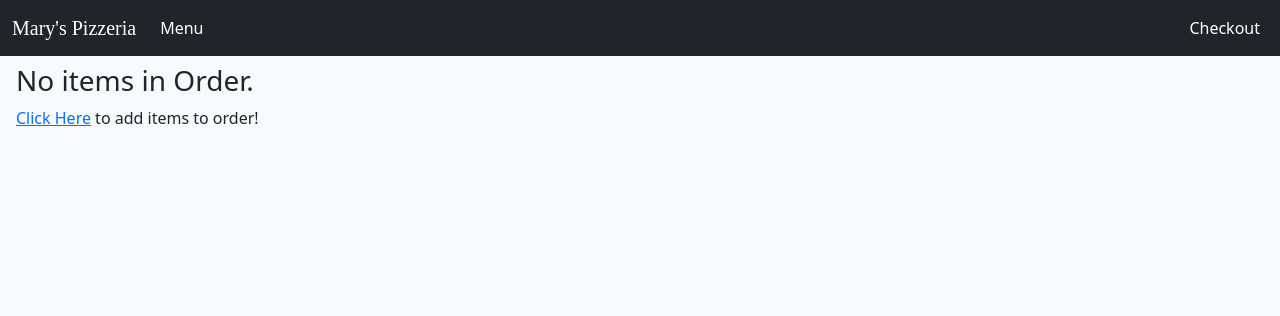
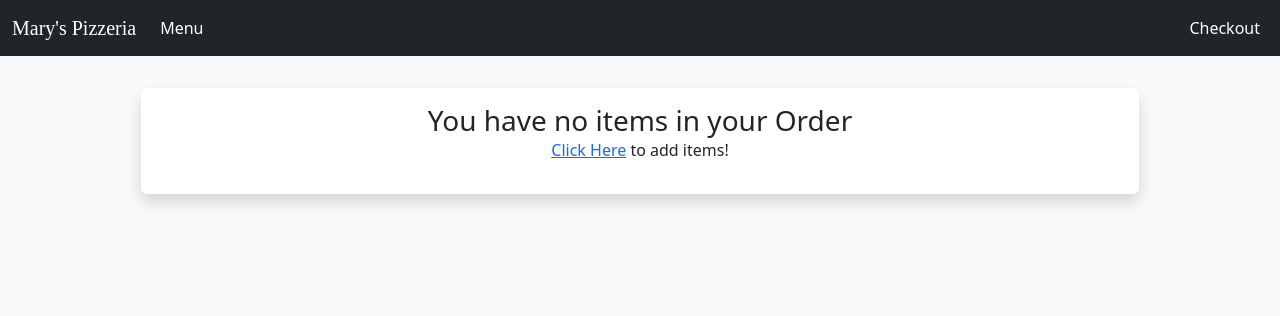
Before and after one commit to manriquezmanny/marys-pizzeria, a Flask app: page /checkout in a window 1280 px wide. Shown: the top 316 px of the page. Run offline with Flask 2, Linux system fonts and the light colour scheme.

Commit message:
Finished Final Project

```diff
--- a/app.py
+++ b/app.py
@@ -7,34 +7,37 @@ import os
 app = Flask(__name__)
 app.config['SECRET_KEY'] = os.getenv("SECRET_KEY")
 
+# Making a few Global variables I will use to keep track of the user's Order.
+ORDER = []
+total_price = 0.0
+item_number = 1
 
-# Creating Global variables to keep track of order items, prices and to give each item in order an item_number.
+# Creating the Menu for Mary's pizzeria as a dictionary. Will use to dynamically update menu template using jinja.
 MENU = {"pepperonicheese": {"price":8.00, "text": "Pepperoni Pizza $8.00", "description": "Mary's take at the staple pepperoni and pizza favorite! Experience this perfectly seasoned masterpiece for yourself!"},
         "breakfastpizza": {"price":7.50, "text": "Breakfast Pizza $7.50", "description": "It's always breakfast time when you're hungry! Try out this delicious breakfast pizza with hardboiled egg slices as a topping!"},
         "vegetarianpizza": {"price":9.00, "text": "Vegetarian Pizza $9.00", "description": "No menu would be complete without a delicious vegetarian meal! Try this carefully crafted recepie today!"},
         "combopizza": {"price":8.50, "text": "Combo Veggie Pizza $8.50", "description": "Need a little bit of everything? This combo pizza will surely satisfy any and all cravings! No meat and no compromises!"}
 }
 
-ORDER = []
-total_price = 0.0
-item_number = 1
-
 
 # Making a function I will use to remove items from order!
 def remove(item_id):
+    """Removes an item from the user's order and updates the total price!"""
     global total_price
     order_copy = copy.copy(ORDER)
     for i in range(len(order_copy)):
         if order_copy[i][3] == item_id:
-            total_price -= float(ORDER[i][2])
+            total_price -= float(ORDER[i][2][1:])
             ORDER.remove(ORDER[i])
 
 
+#Creating home page "index" route.
 @app.route("/")
 def index():
     return render_template("index.html")
 
 
+#Creating menu page route.
 @app.route("/menu", methods=["GET", "POST"])
 def menu():
     if request.method == "GET":
@@ -52,6 +55,7 @@ def menu():
         return redirect(url_for("menu"))
 
 
+#Creating checkout page route.
 @app.route("/checkout", methods=["GET", "POST"])
 def checkout():
     global total_price
@@ -62,21 +66,21 @@ def checkout():
                 item[2] = float(item[2]) + 2.00
                 item[1] = item[1].title()
                 total_price += item[2]
-                item[2] = str(item[2])
+                item[2] = "$"+str(item[2])+"0"
                 item.append(item_number)
                 item_number += 1
             elif item[1] == "large":
                 item[2] = float(item[2]) + 4.00
                 item[1] = item[1].title()
                 total_price += item[2]
-                item[2] = str(item[2])
+                item[2] = "$"+str(item[2])+"0"
                 item.append(item_number)
                 item_number += 1
             elif item[1] == "small":
                 item[1] = item[1].title()
                 item[2] = float(item[2])
                 total_price += float(item[2])
-                item[2] = str(item[2])
+                item[2] = "$"+str(item[2])+"0"
                 item.append(item_number)
                 item_number += 1
         return render_template("checkout.html", ORDER=ORDER, MENU=MENU, TOTAL="$"+str(total_price)+"0")
@@ -86,3 +90,11 @@ def checkout():
         remove(item_id)
         print(ORDER)
         return redirect(url_for("checkout"))
+
+
+#Creating order page route for when order is placed.
+@app.route("/order")
+def order():
+    global ORDER
+    ORDER = []
+    return render_template("order.html")
--- a/static/css/style.css
+++ b/static/css/style.css
@@ -38,6 +38,13 @@ h1{
     float: left;
     width: 33.33333%;
     text-align:right;
+}
+
+#your-order{
+    text-align:center;
+    max-width:80%;
+    margin:auto;
+    resize:both;
 }
 
 .itemimage{
--- a/templates/checkout.html
+++ b/templates/checkout.html
@@ -2,29 +2,33 @@
 
 {% block content %}
     {% if ORDER == [] %}
-        <div class="order_contents">
-            <h3>No items in Order.</h3>
-            <p><a href="{{url_for('menu')}}">Click Here</a> to add items to order!</p>
+    <br/>
+        <div class="shadow p-3 mb-5 bg-body rounded" id="your-order">
+            <h3 id="your-order" style="text-align:center;">You have no items in your Order</h3>
+            <p style="text-align:center;"><a href="{{url_for('menu')}}">Click Here</a> to add items!</p>
         </div>
     {% else %}
-        <div class="order_contents">
-            <table>
+        <br/>
+        <h1 style="text-align:center; font-family:Brush Script MT;">Your Order:</h1>
+        <div id="your-order" class="shadow p-3 mb-5 bg-body rounded">
+            <table class="table">
                 <thead>
                     <tr>
-                        <td>Size</td>
-                        <td>Item</td>
-                        <td>Price</td>
+                        <td scope="col">Size</td>
+                        <td scope="col">Item</td>
+                        <td scope="col">Price</td>
+                        <td scope="col"></td>
                     </tr>
                 </thead>
                 <tbody>
                     <form method="POST" action="{{ url_for('checkout') }}">
                     {% for item in ORDER %}
                     <tr>
-                        <td>{{ item[1] }}</td>
+                        <td scope="row">{{ item[1] }}</td>
                         <td>{{ MENU[item[0]]["text"][:-6] }}</td>
                         <td>{{ item[2] }}</td>
                         <td>
-                            <button name="item_id" type="submit" value="{{ item[3] }}" class="btn btn-secondary" id="remove-button">Remove Item</button>
+                            <button name="item_id" type="submit" value="{{ item[3] }}" class="btn btn-danger" id="remove-button">Remove Item</button>
                         </td>
                     </tr>
                     {% endfor %}
@@ -32,6 +36,11 @@
                     <tr>
                         <td colspan="2"></td>
                         <td>Total: {{ TOTAL }}</td>
+                        <td>
+                            <form action="{{ url_for('order') }}">
+                                <input type="submit" class="btn btn-success" id="remove-button" value="Order for Pickup">
+                            </form>
+                        </td>
                     </tr>
                 </tbody>
             </table>
--- a/templates/index.html
+++ b/templates/index.html
@@ -2,7 +2,6 @@
 
 {% block content %}
     <div id="banner">
-        <div>
             <p class="left">Address: 555 cs50ville,<br/> Brooklyn NY</p>
             <h1 class="center" id="bannerlogo">Mary's Pizzeria</h1>
             <p class="right">Phone: (50x)555-5555</p>
--- a/templates/menu.html
+++ b/templates/menu.html
@@ -16,7 +16,7 @@
                         <option value="medium">Medium +$2.00</option>
                         <option value="large">Large +$4.00</option>
                     </select>
-                    <input type="submit" class="btn btn-secondary" id="order-button" value="Add to order" name="{{ item }}">
+                    <input type="submit" class="btn btn-success" id="order-button" value="Add to order" name="{{ item }}">
                 </div>
             </div>
         </div>
```
Also changed, not shown: templates/order.html (added, +9 -0 lines).
